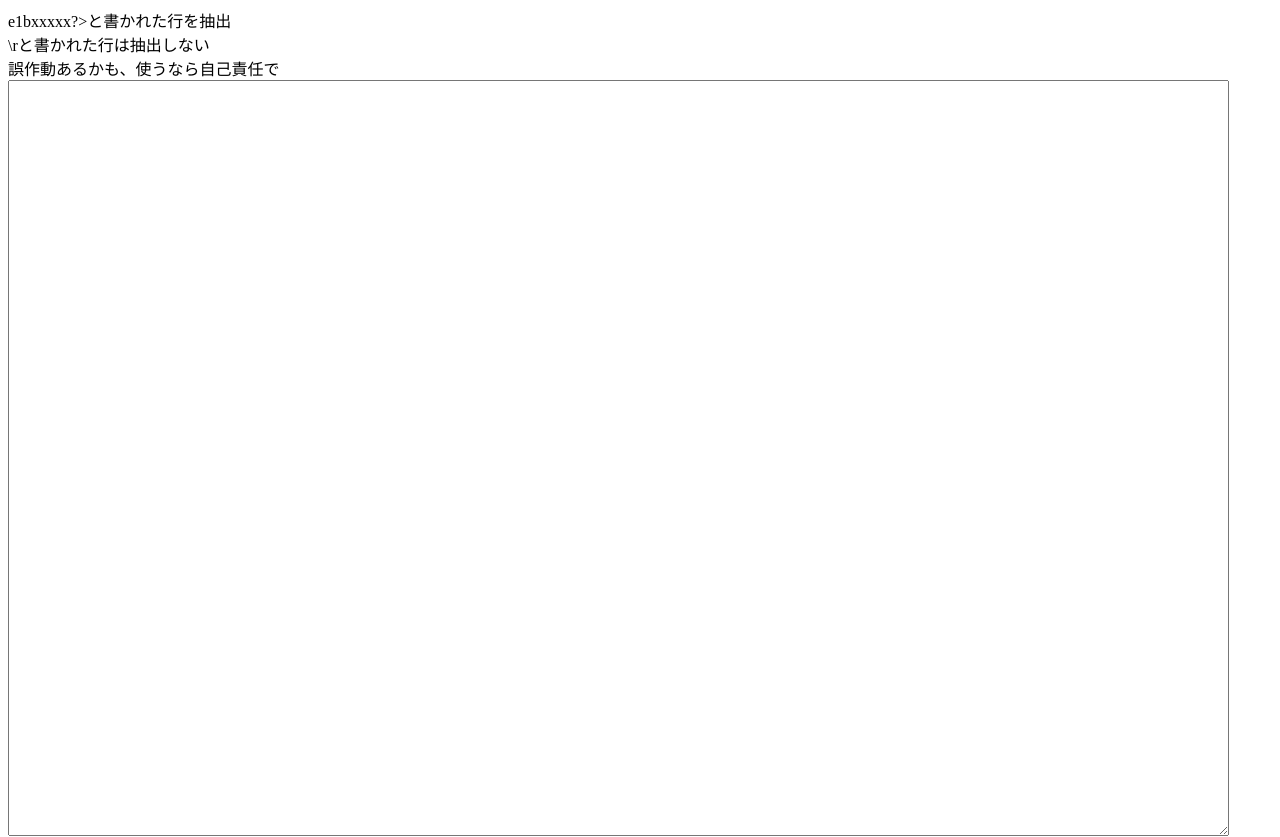
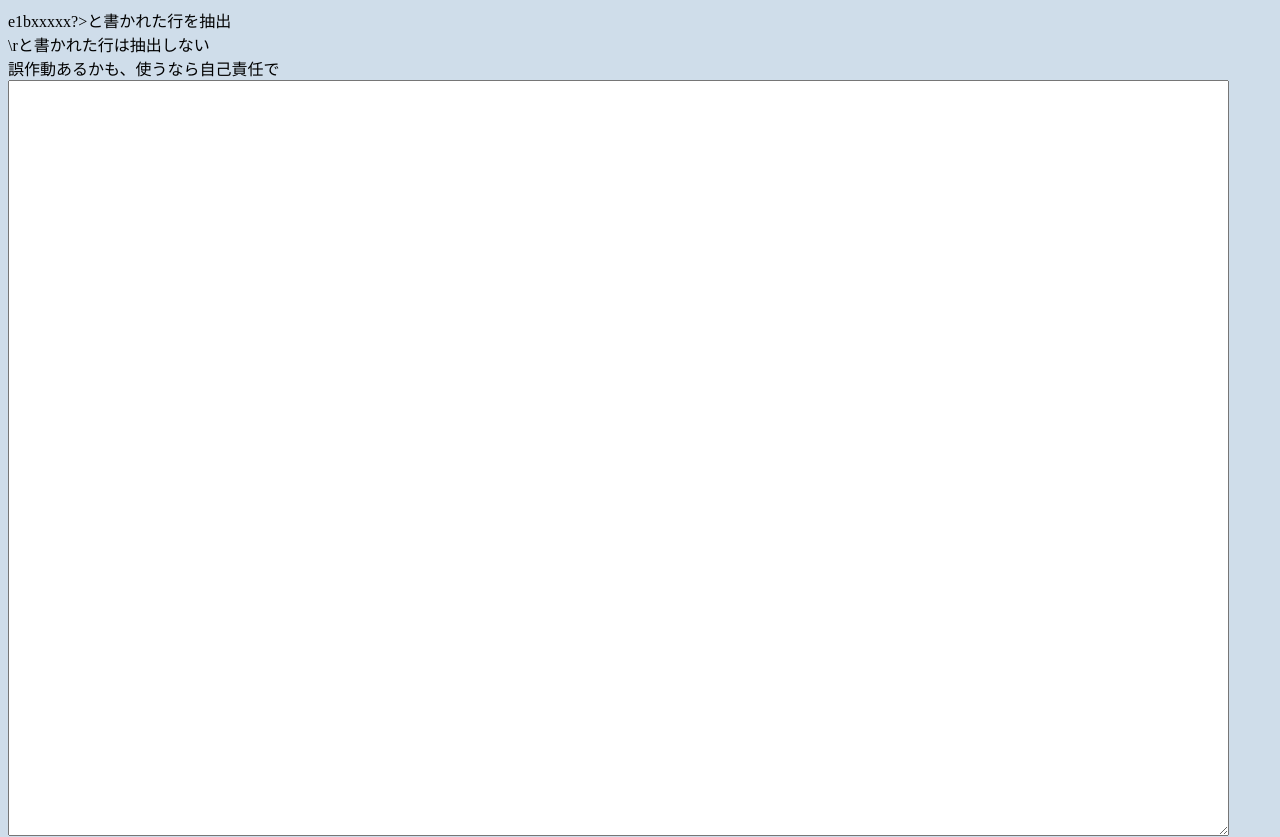
Before and after one commit to e1b20047/html, a plain HTML site: page dbs_c/enter.html in a window 1280 px wide. Shown: the top 837 px of the page. Drawn offline with Linux system fonts and the light colour scheme.

Commit message:
Update enter.html

```diff
--- a/dbs_c/enter.html
+++ b/dbs_c/enter.html
@@ -3,7 +3,7 @@
     <meta http-equiv="Pragma" content="no-cache">
     <meta http-equiv="Cache-Control" content="no-cache">
     <title>sql抽出</title>
-    <link rel="stylesheet" type="text/css" href="main.css">
+    <link rel="stylesheet" type="text/css" href="/css/normal.css">
 
 </head>
 
```
